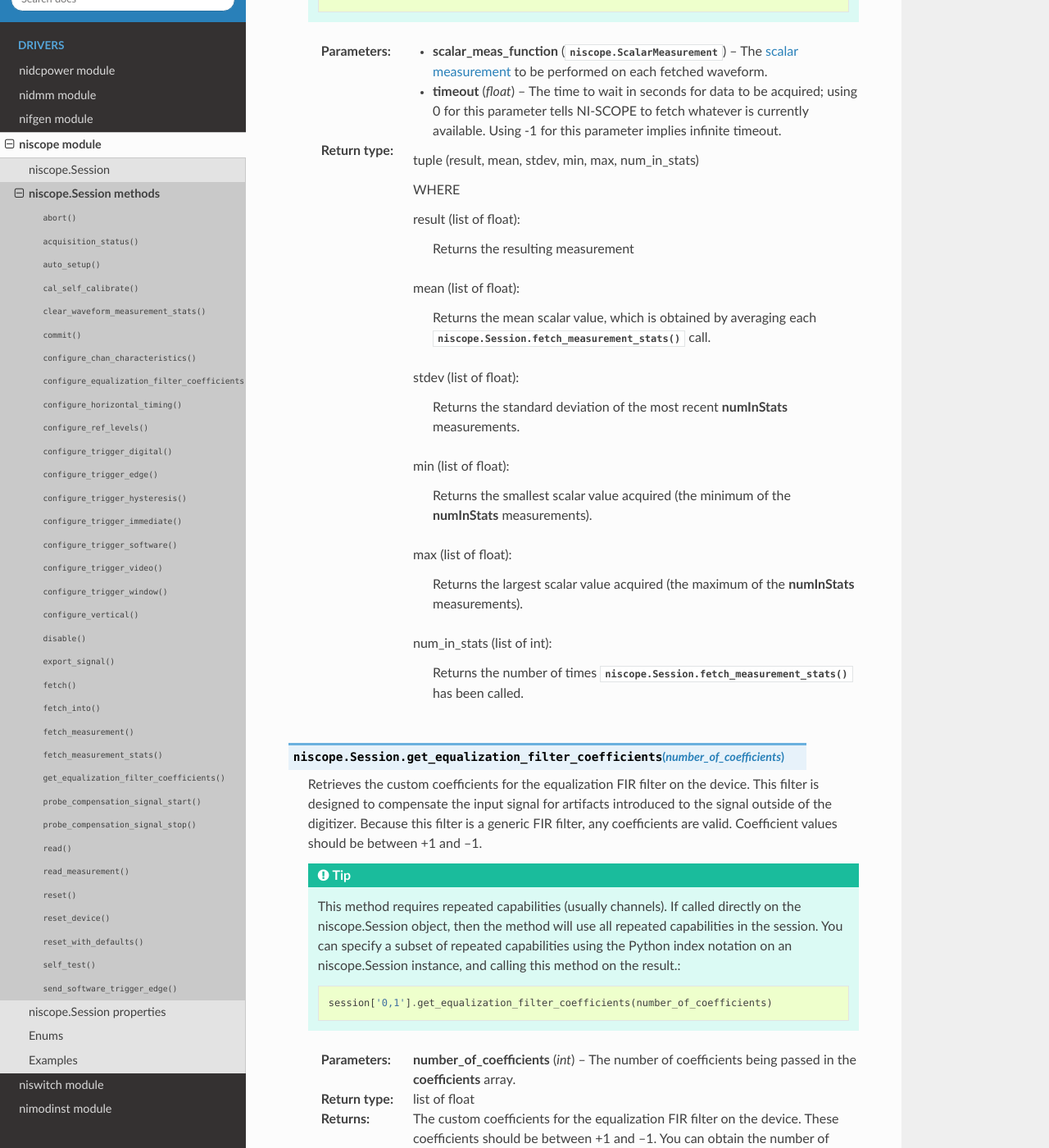
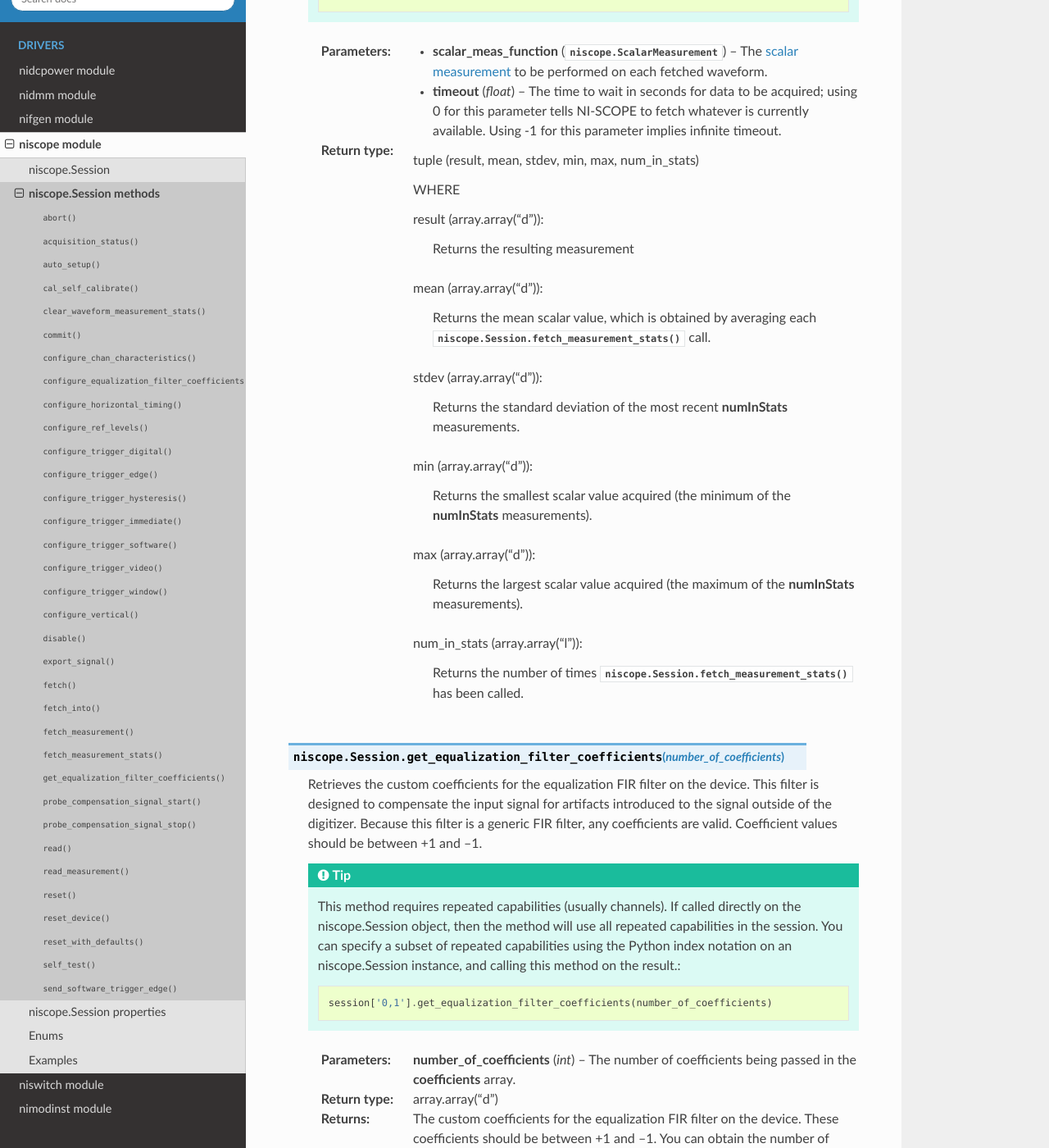
Before and after one commit to ni/nimi-python, a Sphinx documentation site: the page built from docs/niscope/functions.rst, in a window 1280 px wide and 1400 px high, scrolled down 19521 px. Shown: the whole window at 82% size. Built offline with Sphinx 7.4.7 and the Read the Docs theme 2.0.0, drawn with Linux system fonts in a browser that asks for light colours; some of the changed text lies outside the part shown.

Commit message:
Update generated files

```diff
--- a/docs/niscope/functions.rst
+++ b/docs/niscope/functions.rst
@@ -286,7 +286,7 @@
 
 
 
-    :type coefficients: list of float
+    :type coefficients: array.array("d")
 
 .. py:method:: configure_horizontal_timing(min_sample_rate, min_num_pts, ref_position, num_records, enforce_realtime)
 
@@ -1245,7 +1245,7 @@
 
         WHERE
 
-        wfm (list of float):
+        wfm (array.array("d")):
 
 
             Returns an array whose length is the **numSamples** times number of
@@ -1373,7 +1373,7 @@
 
 
 
-    :type wfm: list of float
+    :type wfm: array.array("d")
     :param timeout:
 
 
@@ -1461,7 +1461,7 @@
 
     :type timeout: float
 
-    :rtype: list of float
+    :rtype: array.array("d")
     :return:
 
 
@@ -1539,7 +1539,7 @@
 
         WHERE
 
-        result (list of float):
+        result (array.array("d")):
 
 
             Returns the resulting measurement
@@ -1547,7 +1547,7 @@
 
 
 
-        mean (list of float):
+        mean (array.array("d")):
 
 
             Returns the mean scalar value, which is obtained by averaging each
@@ -1556,7 +1556,7 @@
 
 
 
-        stdev (list of float):
+        stdev (array.array("d")):
 
 
             Returns the standard deviation of the most recent **numInStats**
@@ -1565,7 +1565,7 @@
 
 
 
-        min (list of float):
+        min (array.array("d")):
 
 
             Returns the smallest scalar value acquired (the minimum of the
@@ -1574,7 +1574,7 @@
 
 
 
-        max (list of float):
+        max (array.array("d")):
 
 
             Returns the largest scalar value acquired (the maximum of the
@@ -1583,7 +1583,7 @@
 
 
 
-        num_in_stats (list of int):
+        num_in_stats (array.array("l")):
 
 
             Returns the number of times :py:meth:`niscope.Session.fetch_measurement_stats` has been
@@ -1624,7 +1624,7 @@
 
     :type number_of_coefficients: int
 
-    :rtype: list of float
+    :rtype: array.array("d")
     :return:
 
 
@@ -1713,7 +1713,7 @@
 
         WHERE
 
-        wfm (list of float):
+        wfm (array.array("d")):
 
 
             Returns an array whose length is the **numSamples** times number of
@@ -1824,7 +1824,7 @@
 
     :type timeout: float
 
-    :rtype: list of float
+    :rtype: array.array("d")
     :return:
 
 
```
Also changed, not shown: docs/nidcpower/functions.rst (+7 -7 lines), docs/nidmm/functions.rst (+6 -6 lines), docs/nifgen/functions.rst (+13 -13 lines), 5 other files.
